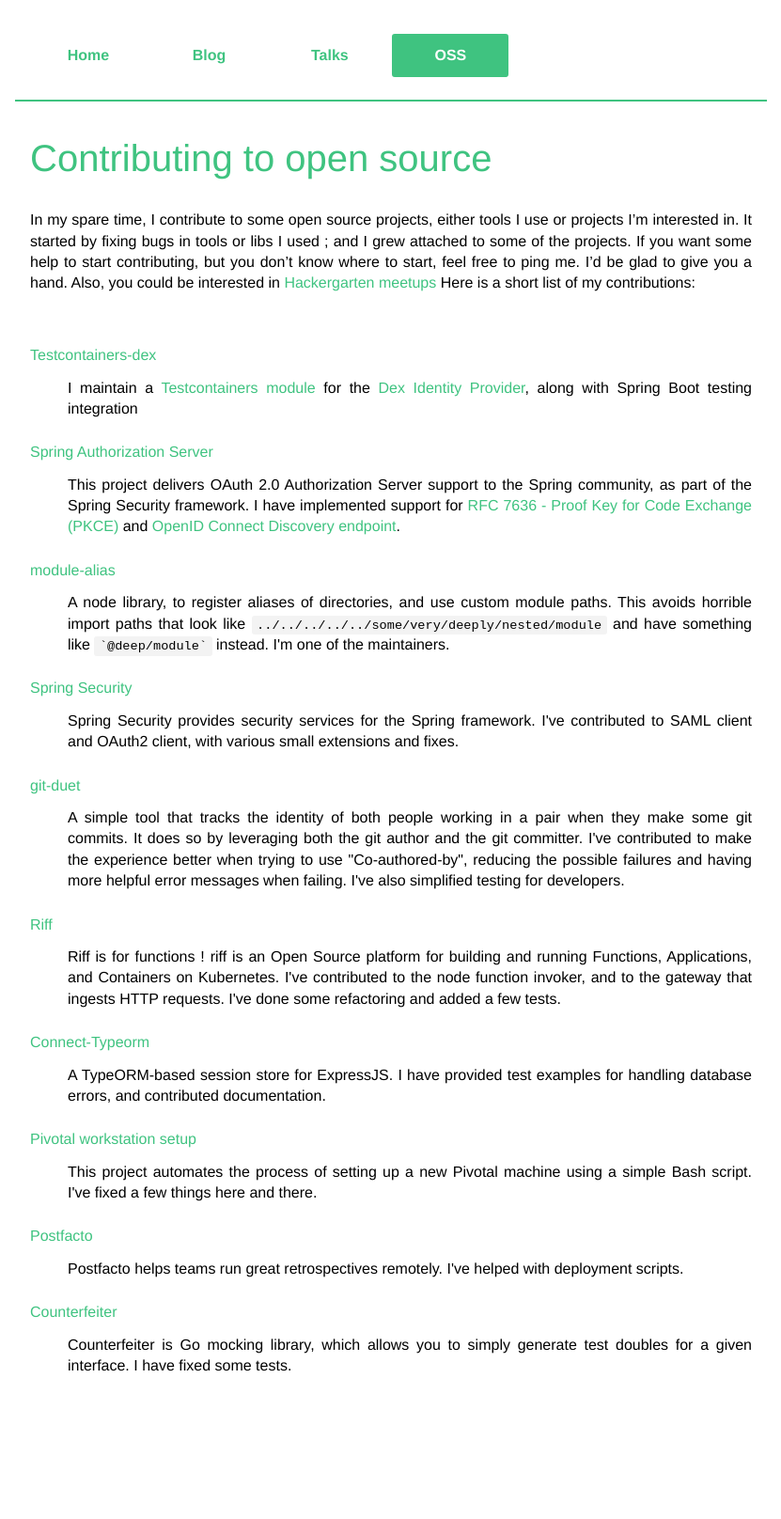
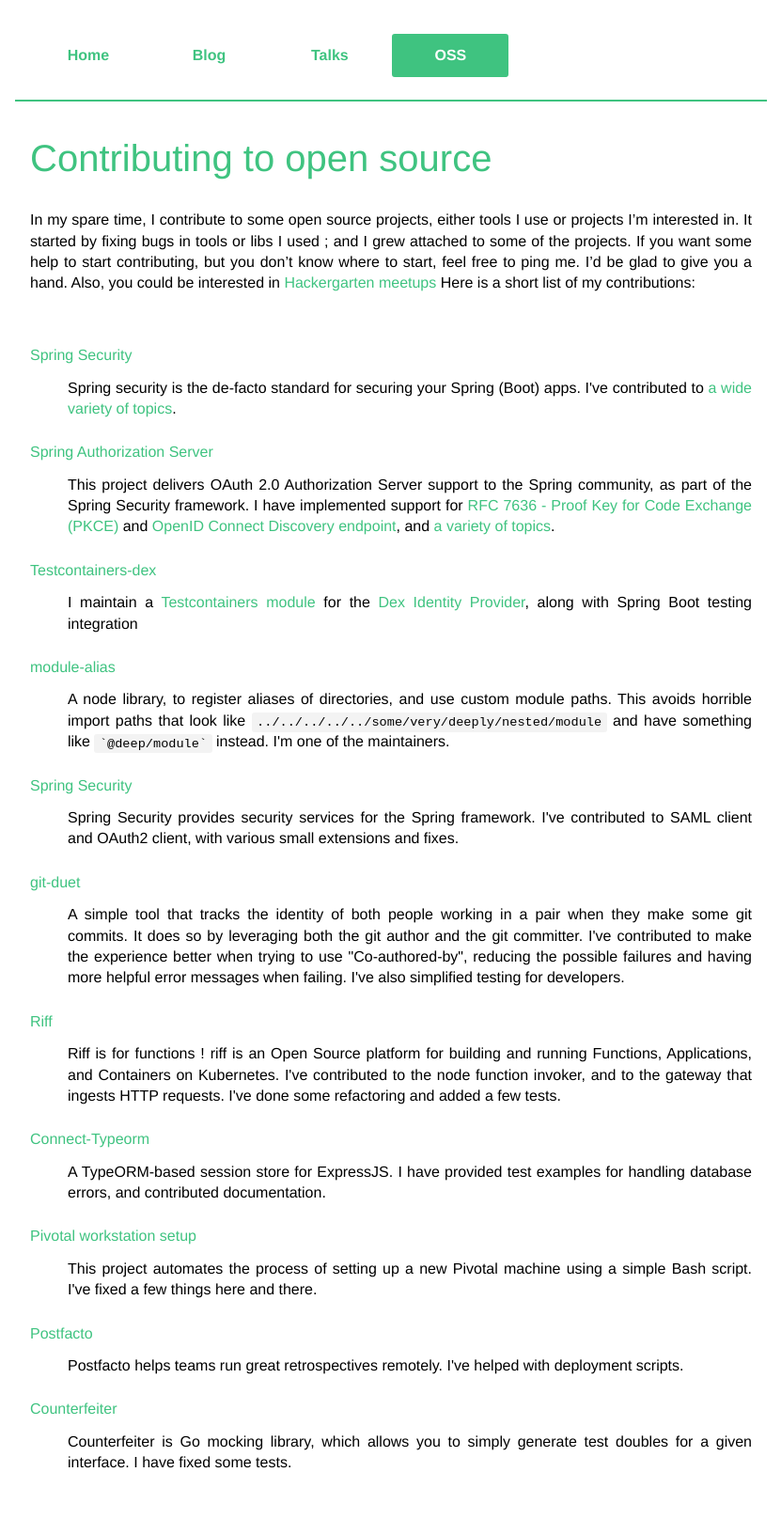
Before and after one commit to Kehrlann/kehrlann.github.io, a Jekyll site: the page built from oss.md, in a window 1280 px wide. Shown: the whole page at 94% size, without its empty margins (224-1055 px from the left). Built offline with Jekyll 4.4.1, drawn with Linux system fonts in a browser that asks for light colours; before the commit the page ends 1512 px from its top, so only the background shows below that.

Commit message:
oss: add spring-security

```diff
--- a/oss.md
+++ b/oss.md
@@ -18,13 +18,17 @@
 <br>
 
 <dl class="roomy-list">
+
+  <dt><a href="https://github.com/spring-projects/spring-security" target="_blank" rel="noopener">Spring Security</a></dt>
+  <dd>Spring security is the de-facto standard for securing your Spring (Boot) apps. I've contributed to <a href="https://github.com/spring-projects/spring-security/commits?author=Kehrlann" target="_blank" rel="noopener">a wide variety of topics</a>.</dd>
+
+  <dt><a href="https://github.com/spring-projects/spring-authorization-server" target="_blank" rel="noopener">Spring Authorization Server</a></dt>
+  <dd>This project delivers OAuth 2.0 Authorization Server support to the Spring community, as part of the Spring Security framework. I have implemented support for <a href="https://tools.ietf.org/html/rfc7636" target="_blank" rel="noopener">RFC 7636 - Proof Key for Code Exchange (PKCE)</a> and <a href="https://openid.net/specs/openid-connect-discovery-1_0.html" target="_blank" rel="noopener">OpenID Connect Discovery endpoint</a>, and <a href="https://github.com/spring-projects/spring-authorization-server/commits?author=Kehrlann" target="_blank" rel="noopener">a variety of topics</a>.</dd>
+
   <dt><a href="https://github.com/Kehrlann/testcontainers-dex" target="_blank" rel="noopener">Testcontainers-dex</a></dt>
   <dd>I maintain a <a href="https://testcontainers.com/modules/dex/" target="_blank" rel="noopener">Testcontainers module</a>
   for the <a href="https://dexidp.io" target="_blank" rel="noopener">Dex Identity Provider</a>, along with Spring Boot testing
   integration</dd>
-
-  <dt><a href="https://github.com/spring-projects/spring-authorization-server" target="_blank" rel="noopener">Spring Authorization Server</a></dt>
-  <dd>This project delivers OAuth 2.0 Authorization Server support to the Spring community, as part of the Spring Security framework. I have implemented support for <a href="https://tools.ietf.org/html/rfc7636" target="_blank" rel="noopener">RFC 7636 - Proof Key for Code Exchange (PKCE)</a> and <a href="https://openid.net/specs/openid-connect-discovery-1_0.html" target="_blank" rel="noopener">OpenID Connect Discovery endpoint</a>.</dd>
 
   <dt><a href="https://github.com/ilearnio/module-alias" target="_blank" rel="noopener">module-alias</a></dt>
   <dd>A node library, to register aliases of directories, and use custom module paths. This avoids horrible import paths that look like <span class="inline-code">../../../../../some/very/deeply/nested/module</span> and have something like <span class="inline-code">`@deep/module`</span> instead. I'm one of the maintainers.</dd>
```
